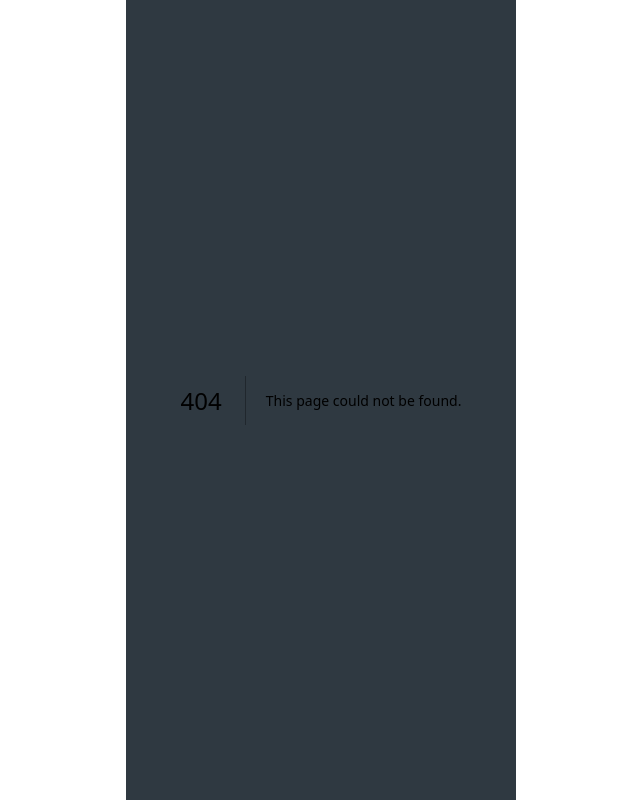
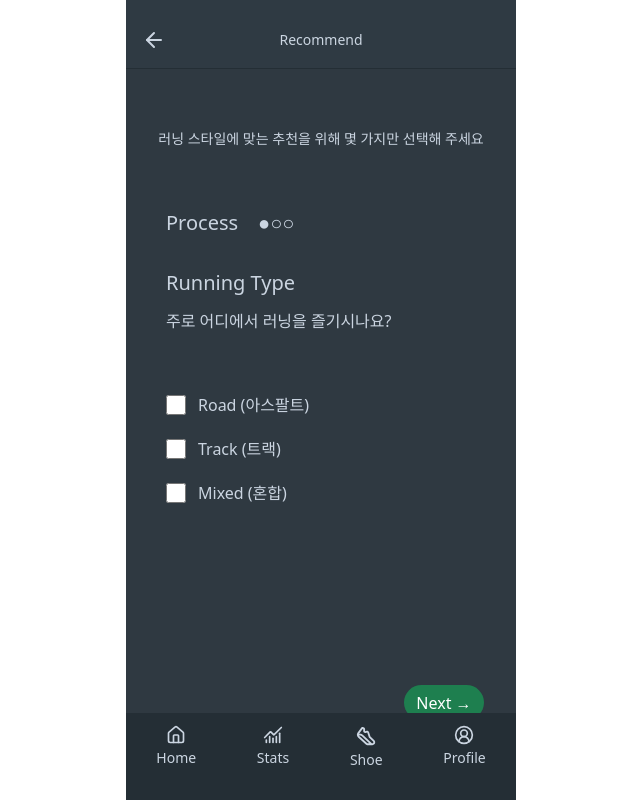
Before and after one commit to ychanwoo/ShoePlan, a Next.js app: page /shoe/recommend in a window 1280 px wide. Before the commit this address had no page. Shown: the whole page, without its empty margins (319-959 px from the left). Built offline with nearby package versions, Linux system fonts and the light colour scheme.

Commit message:
ui: create recommendation input data pages in shoe tab

```diff
--- /dev/null
+++ b/src/app/shoe/recommend/page.tsx
@@ -0,0 +1,32 @@
+"use client";
+
+import HeaderBar from "@/components/common/HeaderBar";
+import TabBar from "@/components/common/TabBar";
+import RecommendStepOnePage from "@/components/recommend-step/recommendStepOne";
+import RecommendStepThreePage from "@/components/recommend-step/recommendStepThree";
+import RecommendStepTwoPage from "@/components/recommend-step/recommendStepTwo";
+import { useState } from "react";
+
+export default function RecommendPage() {
+  const [recommendStep, setRecommendStep] = useState(1);
+
+  const next = () => setRecommendStep((s) => Math.min(s + 1, 3));
+  const prev = () => setRecommendStep((s) => Math.max(s - 1, 1));
+  return (
+    <>
+      <HeaderBar title="Recommend" />
+
+      {recommendStep == 1 && (
+        <RecommendStepOnePage onNext={next} onPrev={prev} />
+      )}
+      {recommendStep == 2 && (
+        <RecommendStepTwoPage onNext={next} onPrev={prev} />
+      )}
+      {recommendStep == 3 && (
+        <RecommendStepThreePage onNext={next} onPrev={prev} />
+      )}
+
+      <TabBar />
+    </>
+  );
+}
--- /dev/null
+++ b/src/components/recommend-step/recommendStepOne.tsx
@@ -0,0 +1,54 @@
+"use client";
+
+import { useState } from "react";
+import NextBtn from "../common/NextBtn";
+import { StepNavigationProps } from "@/types/StepNavigationProps";
+
+const options = ["Road (아스팔트)", "Track (트랙)", "Mixed (혼합)"];
+
+export default function RecommendStepOnePage({ onNext }: StepNavigationProps) {
+  const [selected, setSelected] = useState<string | null>(null);
+  return (
+    <div className="pt-5 pb-25 h-[calc(100vh-11vh)] overflow-y-auto">
+      <p className="text-center text-[#CBD5E1] text-sm pt-10">
+        러닝 스타일에 맞는 추천을 위해 몇 가지만 선택해 주세요
+      </p>
+      {/* Process */}
+      <div className="text-[#CBD5E1] flex gap-x-5 text-xl ml-10 mt-15 mb-8">
+        <h2>Process</h2>
+        <div>●○○</div>
+      </div>
+
+      {/* Running Type 설명 */}
+      <div className="text-[#CBD5E1] ml-10">
+        <h3 className="text-xl mb-3">Running Type</h3>
+        <p>주로 어디에서 러닝을 즐기시나요?</p>
+      </div>
+
+      {/* data input */}
+      <div className="pl-10 pt-15 space-y-5">
+        {options.map((option) => (
+          <label
+            key={option}
+            className="flex items-center gap-3 text-[#CBD5E1] cursor-pointer"
+          >
+            <input
+              type="checkbox"
+              name="type"
+              checked={selected === option}
+              onChange={() => setSelected(option)}
+              className="w-5 h-5 accent-[#1E7F4F]"
+            />
+
+            <span className="flex items-center gap-2">{option}</span>
+          </label>
+        ))}
+      </div>
+
+      {/* 버튼 영역 - 화면 하단에 좌우 배치 */}
+      <div className="flex justify-end px-8 mt-45">
+        <NextBtn onClick={onNext}>Next →</NextBtn>
+      </div>
+    </div>
+  );
+}
--- /dev/null
+++ b/src/components/recommend-step/recommendStepThree.tsx
@@ -0,0 +1,77 @@
+"use client";
+
+import { useState } from "react";
+import PrevBtn from "../common/PrevBtn";
+import NextBtn from "../common/NextBtn";
+import { StepNavigationProps } from "@/types/StepNavigationProps";
+import Link from "next/link";
+
+const options = [
+  { id: 1, label: "쿠션감이 좋았다" },
+  { id: 2, label: "안정감이 있었다" },
+  { id: 3, label: "가볍게 느껴졌다" },
+  { id: 4, label: "반발력이 좋았다" },
+  { id: 5, label: "착용감이 편했다" },
+  { id: 6, label: "장거리 러닝에 편했다" },
+  { id: 7, label: "인터벌 러닝에 편했다" },
+  { id: 8, label: "통기성이 좋았다" },
+];
+
+export default function RecommendStepThreePage({
+  onPrev,
+  onNext,
+}: StepNavigationProps) {
+  const [selected, setSelected] = useState<number[]>([]);
+  return (
+    <div className="pt-5 pb-25 h-[calc(100vh-11vh)] overflow-y-auto">
+      <p className="text-center text-[#CBD5E1] text-sm pt-10">
+        러닝 스타일에 맞는 추천을 위해 몇 가지만 선택해 주세요
+      </p>
+      {/* Process */}
+      <div className="text-[#CBD5E1] flex gap-x-5 text-xl ml-10 mt-15 mb-8">
+        <h2>Process</h2>
+        <div>●●●</div>
+      </div>
+
+      {/* Current Shoe - Cons */}
+      <div className="text-[#CBD5E1] ml-10">
+        <h3 className="text-xl mb-3">Current Shoe - Pros</h3>
+        <p>현재 신고있는 러닝화에서</p>
+        <p>좋은 점을 골라주세요 (복수 선택 가능)</p>
+      </div>
+
+      {/* data input */}
+      <div className="pl-10 pt-15 space-y-5">
+        {options.map((option) => (
+          <label
+            key={option.id}
+            className="flex items-center gap-3 text-[#CBD5E1] cursor-pointer"
+          >
+            <input
+              type="checkbox"
+              checked={selected.includes(option.id)}
+              onChange={() =>
+                setSelected((prev) =>
+                  prev.includes(option.id)
+                    ? prev.filter((id) => id !== option.id)
+                    : [...prev, option.id],
+                )
+              }
+              className="w-5 h-5 accent-[#1E7F4F]"
+            />
+
+            <span>{option.label}</span>
+          </label>
+        ))}
+      </div>
+
+      {/* 버튼 영역 - 화면 하단에 좌우 배치 */}
+      <div className="flex justify-between px-8 mt-45">
+        <PrevBtn onClick={onPrev}>← Prev</PrevBtn>
+        <Link href="/shoe/recommend/result" className="text-sm">
+          <NextBtn onClick={onNext}>결과보기</NextBtn>
+        </Link>
+      </div>
+    </div>
+  );
+}
--- /dev/null
+++ b/src/components/recommend-step/recommendStepTwo.tsx
@@ -0,0 +1,74 @@
+"use client";
+
+import { useState } from "react";
+import PrevBtn from "../common/PrevBtn";
+import NextBtn from "../common/NextBtn";
+import { StepNavigationProps } from "@/types/StepNavigationProps";
+
+const options = [
+  { id: 1, label: "쿠션이 부족했다" },
+  { id: 2, label: "쿠션이 너무 말랑했다" },
+  { id: 3, label: "발볼이 좁았다" },
+  { id: 4, label: "발볼이 넓었다" },
+  { id: 5, label: "발목 안정감이 부족했다" },
+  { id: 6, label: "무게가 무거웠다" },
+  { id: 7, label: "반발력이 아쉬웠다" },
+  { id: 8, label: "착·탈이 불편했다" },
+];
+
+export default function RecommendStepTwoPage({
+  onPrev,
+  onNext,
+}: StepNavigationProps) {
+  const [selected, setSelected] = useState<number[]>([]);
+  return (
+    <div className="pt-5 pb-25 h-[calc(100vh-11vh)] overflow-y-auto">
+      <p className="text-center text-[#CBD5E1] text-sm pt-10">
+        러닝 스타일에 맞는 추천을 위해 몇 가지만 선택해 주세요
+      </p>
+      {/* Process */}
+      <div className="text-[#CBD5E1] flex gap-x-5 text-xl ml-10 mt-15 mb-8">
+        <h2>Process</h2>
+        <div>●●○</div>
+      </div>
+
+      {/* Current Shoe - Cons */}
+      <div className="text-[#CBD5E1] ml-10">
+        <h3 className="text-xl mb-3">Current Shoe - Cons</h3>
+        <p>현재 신고있는 러닝화에서</p>
+        <p>아쉬운 점을 골라주세요 (복수 선택 가능)</p>
+      </div>
+
+      {/* data input */}
+      <div className="pl-10 pt-15 space-y-5">
+        {options.map((option) => (
+          <label
+            key={option.id}
+            className="flex items-center gap-3 text-[#CBD5E1] cursor-pointer"
+          >
+            <input
+              type="checkbox"
+              checked={selected.includes(option.id)}
+              onChange={() =>
+                setSelected((prev) =>
+                  prev.includes(option.id)
+                    ? prev.filter((id) => id !== option.id)
+                    : [...prev, option.id],
+                )
+              }
+              className="w-5 h-5 accent-[#1E7F4F]"
+            />
+
+            <span>{option.label}</span>
+          </label>
+        ))}
+      </div>
+
+      {/* 버튼 영역 - 화면 하단에 좌우 배치 */}
+      <div className="flex justify-between px-8 mt-45">
+        <PrevBtn onClick={onPrev}>← Prev</PrevBtn>
+        <NextBtn onClick={onNext}>Next →</NextBtn>
+      </div>
+    </div>
+  );
+}
```
